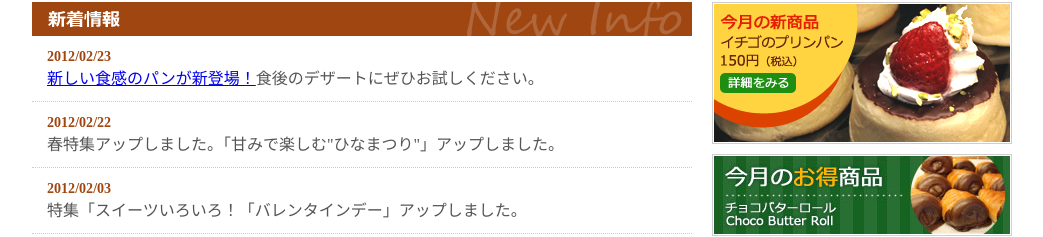
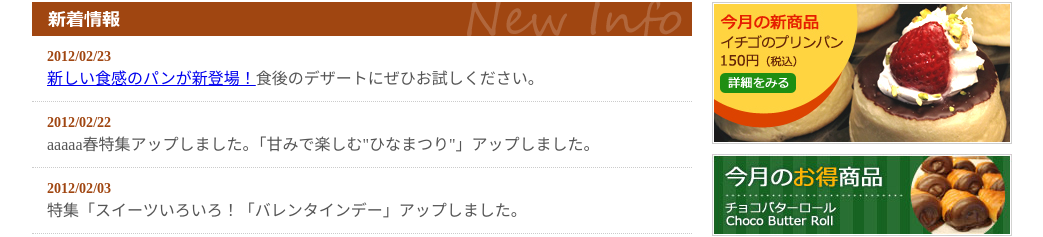
Before and after one commit to shimatani-yuusuke/bakery, a plain HTML site: page index.html in a window 1280 px wide. Shown: the part 444-681 px from the top of the page, without its empty margins (118-1161 px from the left). Drawn offline with Linux system fonts and the light colour scheme.

Commit message:
新着情報の編集

```diff
--- a/index.html
+++ b/index.html
@@ -29,7 +29,7 @@
                     <dt>2012/02/23</dt>
                     <dd><a href="products.html">新しい食感のパンが新登場！</a>食後のデザートにぜひお試しください。</dd>
                     <dt>2012/02/22</dt>
-                    <dd>春特集アップしました。「甘みで楽しむ"ひなまつり"」アップしました。</dd>
+                    <dd>aaaaa春特集アップしました。「甘みで楽しむ"ひなまつり"」アップしました。</dd>
                     <dt>2012/02/03</dt>
                     <dd>特集「スイーツいろいろ！「バレンタインデー」アップしました。</dd>
                     <dt>2012/02/01</dt>
```
